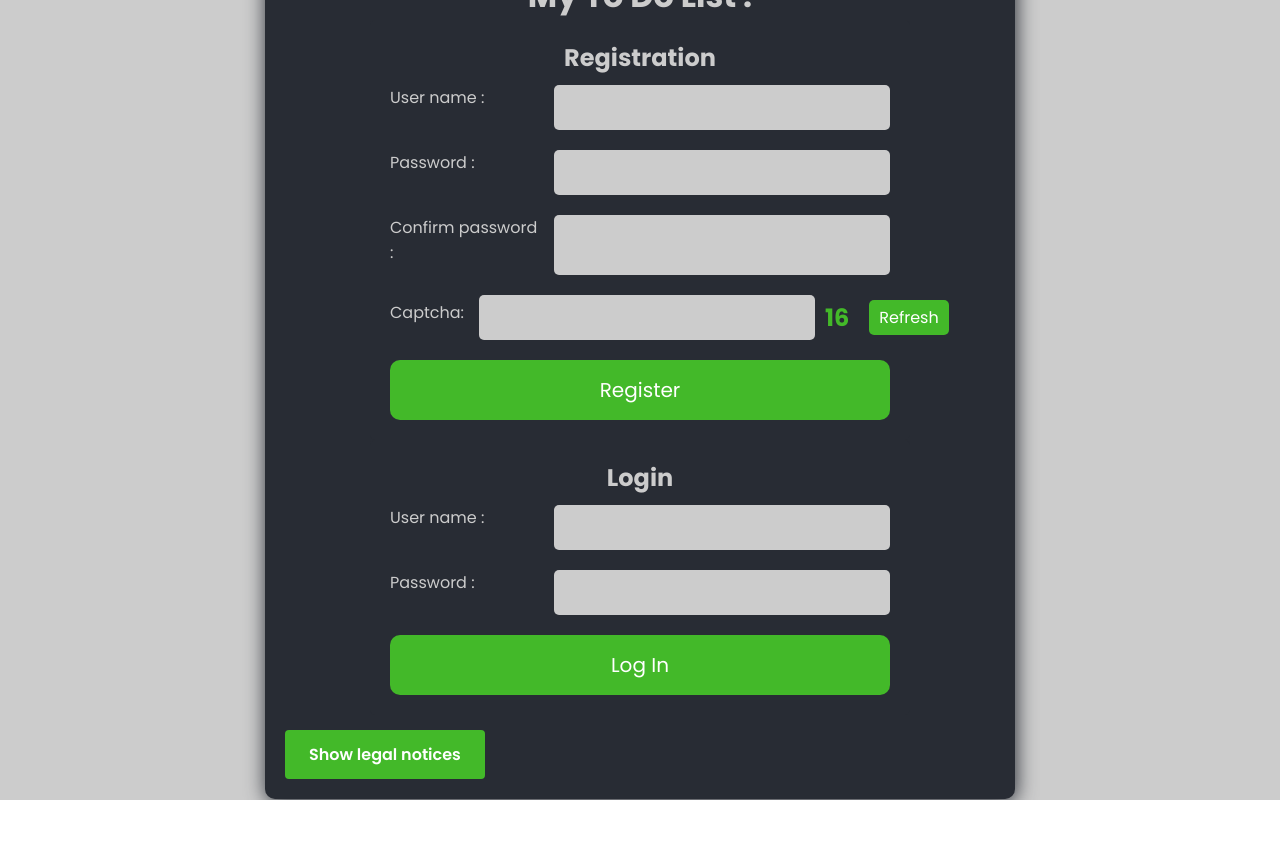
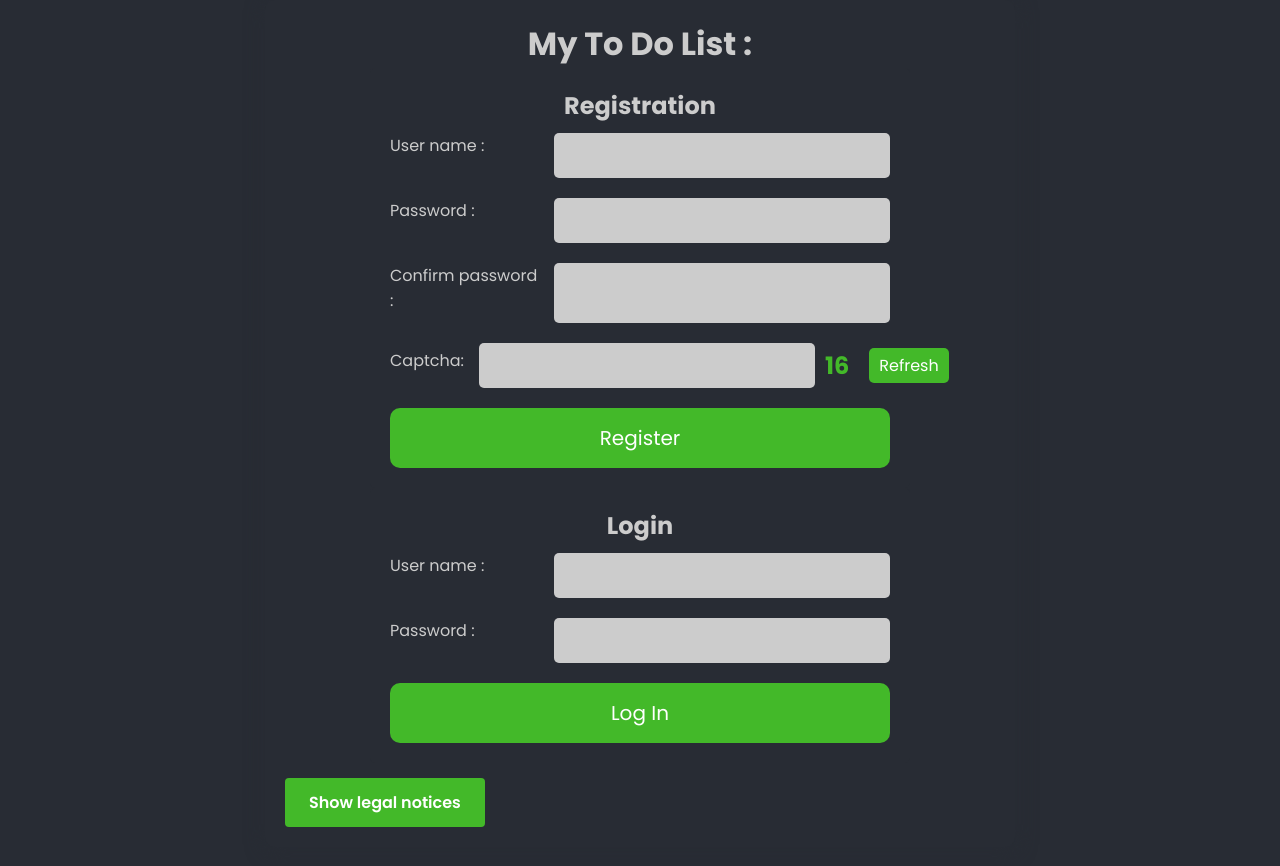
Before and after one commit to Mathieu-Lalande/ToDo-List, a React (Create React App) app: page / in a window 1280 px wide. Shown: the top 866 px of the page. Before the commit the page ends 800 px from the top, so only its background shows below. Built offline with nearby package versions, Linux system fonts and the light colour scheme.

Commit message:
min-height_modif
Signed-off-by: Mathieu LALANDE <gredr4307@gmail.com>

```diff
--- a/src/App.css
+++ b/src/App.css
@@ -7,9 +7,10 @@
 }
 
 .container {
-  background: #ccc;
+  background: #282c34;
   width: 100%;
-  height: 100vh;
+  min-height: 100vh;
+  height: 100%;
   display: flex;
   justify-content: center;
   align-items: center;
@@ -60,6 +61,7 @@
   border-radius: 10px;
   padding: 10px;
   max-height: 30px;
+  justify-content: space-between;
 }
 
 .button-complete,
@@ -73,6 +75,7 @@
   border-radius: 50%;
   margin-left: 20px;
 }
+
 .button-complete {
   color: #43b929;
   margin-right: 10px;
--- a/src/App.js
+++ b/src/App.js
@@ -120,4 +120,4 @@ const App = () => {
   );
 };
 
-  export default App;
+export default App;
```
Also changed, not shown: src/components/Login.js (line endings or trailing spaces), src/components/MentionsLegales.js (line endings or trailing spaces), src/components/Register.js (line endings or trailing spaces), src/components/TodosList.js (line endings or trailing spaces), src/components/mentionslegales.css (indentation only).
